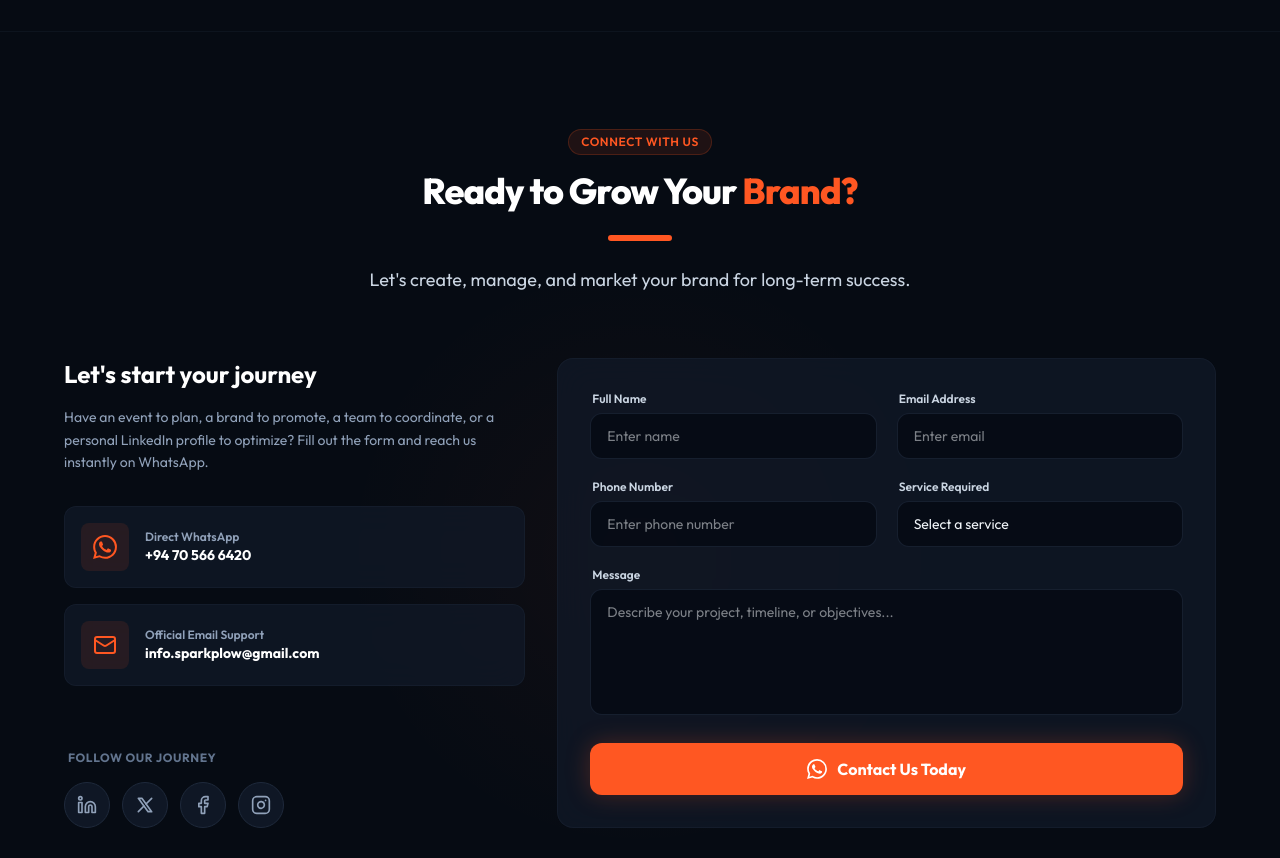
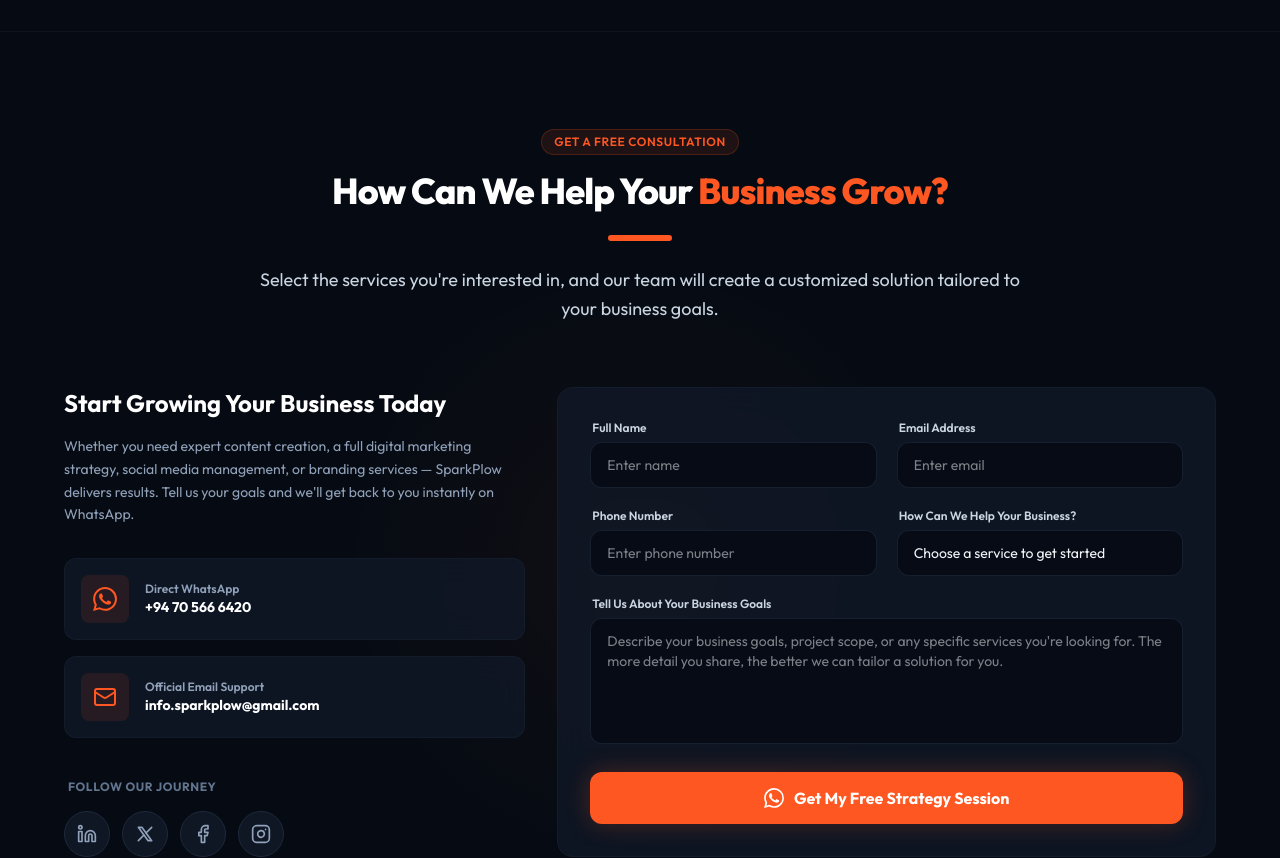
Before and after one commit to am-asfan/sparkplow, a React (Vite) app: page / in a window 1280 px wide. Shown: the part 5080-5938 px from the top of the page. Built offline with nearby package versions, Linux system fonts and the light colour scheme.

Commit message:
SEO/AEO/GEO optimize contact section copy & service options

```diff
--- a/src/components/Contact.jsx
+++ b/src/components/Contact.jsx
@@ -110,14 +110,14 @@ export default function Contact() {
         {/* Section Header */}
         <div className="text-center max-w-3xl mx-auto mb-16">
           <div className="inline-flex items-center gap-1.5 px-3 py-1 rounded-full bg-brand-orange/10 border border-brand-orange/20 text-brand-orange text-xs font-semibold uppercase tracking-wider mb-4">
-            <span>Connect With Us</span>
+            <span>Get a Free Consultation</span>
           </div>
           <h2 className="text-3xl sm:text-4xl font-extrabold text-white tracking-tight mb-6">
-            Ready to Grow Your <span className="text-brand-orange">Brand?</span>
+            How Can We Help Your <span className="text-brand-orange">Business Grow?</span>
           </h2>
           <div className="h-1.5 w-16 bg-brand-orange mx-auto rounded-full mb-6" />
           <p className="text-slate-300 text-lg leading-relaxed">
-            Let's create, manage, and market your brand for long-term success.
+            Select the services you're interested in, and our team will create a customized solution tailored to your business goals.
           </p>
         </div>
 
@@ -127,9 +127,9 @@ export default function Contact() {
           {/* Left Column: Direct channels & links */}
           <div className="lg:col-span-5 text-left flex flex-col justify-between lg:h-full">
             <div>
-              <h3 className="text-2xl font-bold text-white mb-4">Let's start your journey</h3>
+              <h3 className="text-2xl font-bold text-white mb-4">Start Growing Your Business Today</h3>
               <p className="text-slate-400 text-sm leading-relaxed mb-8">
-                Have an event to plan, a brand to promote, a team to coordinate, or a personal LinkedIn profile to optimize? Fill out the form and reach us instantly on WhatsApp.
+                Whether you need expert content creation, a full digital marketing strategy, social media management, or branding services — SparkPlow delivers results. Tell us your goals and we'll get back to you instantly on WhatsApp.
               </p>
 
               {/* Direct Link blocks */}
@@ -285,9 +285,9 @@ export default function Contact() {
                   {errors.phone && <span className="text-[10px] text-red-400 pl-0.5">{errors.phone}</span>}
                 </div>
 
-                {/* Service Required */}
+                {/* Service Required – SEO/AEO Optimized */}
                 <div className="flex flex-col gap-1.5">
-                  <label htmlFor="service" className="text-xs font-semibold text-slate-300 pl-0.5">Service Required</label>
+                  <label htmlFor="service" className="text-xs font-semibold text-slate-300 pl-0.5">How Can We Help Your Business?</label>
                   <select
                     id="service"
                     name="service"
@@ -297,15 +297,17 @@ export default function Contact() {
                       errors.service ? 'border-red-500/80' : 'border-brand-navy-border/70'
                     }`}
                   >
-                    <option value="" disabled>Select a service</option>
-                    <option value="Content Creation">Content Creation</option>
+                    <option value="" disabled>Choose a service to get started</option>
+                    <option value="Content Creation Services">Content Creation Services</option>
                     <option value="Social Media Management">Social Media Management</option>
-                    <option value="Digital Marketing">Digital Marketing</option>
-                    <option value="Branding">Branding</option>
+                    <option value="Digital Marketing Services">Digital Marketing Services</option>
+                    <option value="Branding & Brand Development">Branding &amp; Brand Development</option>
+                    <option value="Content Management Services">Content Management Services</option>
                     <option value="Graphic Design">Graphic Design</option>
-                    <option value="Video Production">Video Production</option>
-                    <option value="Content Strategy">Content Strategy</option>
-                    <option value="Lead Generation">Lead Generation</option>
+                    <option value="Video Production & Editing">Video Production &amp; Editing</option>
+                    <option value="Content Marketing">Content Marketing</option>
+                    <option value="Marketing Strategy">Marketing Strategy</option>
+                    <option value="Lead Generation Services">Lead Generation Services</option>
                     <option value="Website Content Development">Website Content Development</option>
                     <option value="Marketing Consultation">Marketing Consultation</option>
                     <option value="Other">Other</option>
@@ -316,14 +318,14 @@ export default function Contact() {
 
               {/* Message */}
               <div className="flex flex-col gap-1.5">
-                <label htmlFor="message" className="text-xs font-semibold text-slate-300 pl-0.5">Message</label>
+                <label htmlFor="message" className="text-xs font-semibold text-slate-300 pl-0.5">Tell Us About Your Business Goals</label>
                 <textarea
                   id="message"
                   name="message"
                   rows="5"
                   value={formState.message}
                   onChange={handleInputChange}
-                  placeholder="Describe your project, timeline, or objectives..."
+                  placeholder="Describe your business goals, project scope, or any specific services you're looking for. The more detail you share, the better we can tailor a solution for you."
                   className={`px-4 py-3 rounded-xl bg-brand-navy-deep/80 border text-slate-100 text-sm focus:outline-none focus:border-brand-orange transition duration-200 resize-none ${
                     errors.message ? 'border-red-500/80' : 'border-brand-navy-border/70'
                   }`}
@@ -345,7 +347,7 @@ export default function Contact() {
                 ) : (
                   <>
                     <WhatsAppIcon className="h-5 w-5" />
-                    <span>Contact Us Today</span>
+                    <span>Get My Free Strategy Session</span>
                   </>
                 )}
               </button>
```
